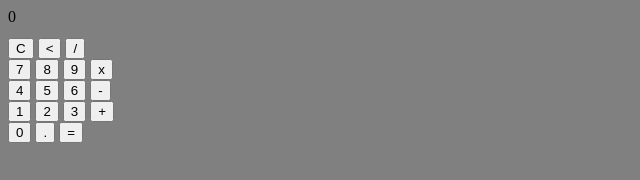
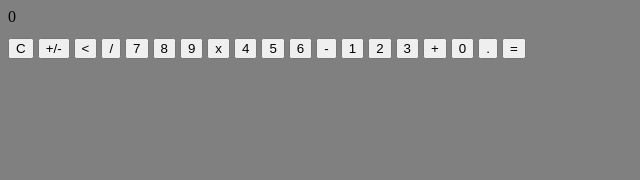
Before and after one commit to achoo-o/calculator, a plain HTML site: page index.html in a window 1280 px wide. Shown: the whole page, without its empty margins (0-640 px from the left). Drawn offline with Linux system fonts and the light colour scheme.

Commit message:
Place +/- button, get rid of divs

```diff
--- a/index.html
+++ b/index.html
@@ -5,47 +5,41 @@
             <meta name="viewport" content="width=device-width, initial-scale=1.0">
         </head>
         <body>
-            <div grid>
+            <div id="container">
+                <div id="calculator">
+                    <div id="equation"></div>
                     <div id="display">0</div>
 
                     <!-- 1st row -->
-                <div class = "firstRow">
-                    <button class="calcButton" value="clear">C</button>
+                    <button id="clear" class="calcButton" value="clear">C</button>
+                    <button class="calcButton" value="<">+/-</button>
                     <button class="calcButton" value="<"><</button>
                     <button class="calcButton" value="/">/</button>
-                </div>
 
                     <!-- 2nd row -->
-                <div class = "secondRow">
                     <button class="calcButton" value="7">7</button>
                     <button class="calcButton"value="8">8</button>
                     <button class="calcButton" value="9">9</button>
                     <button class="calcButton" value="*">x</button>
-                </div>
 
                     <!-- 3rd row -->
-                <div class = "thirdRow">
                     <button class="calcButton" value="4">4</button>
                     <button class="calcButton" value="5">5</button>
                     <button class="calcButton" value="6">6</button>
                     <button class="calcButton" value="-">-</button>
-                </div>
 
                     <!-- 4th row -->
-                <div class = "fourthRow">
                     <button class="calcButton" value="1">1</button>
                     <button class="calcButton" value="2">2</button>
                     <button class="calcButton" value="3">3</button>
                     <button class="calcButton" value="+">+</button>
-                </div>
 
                     <!-- last row -->
-                <div class = "lastRow">
                     <button class="calcButton" value="0">0</button>
                     <button class="calcButton" value=".">.</button>
                     <button class="calcButton" value="=">=</button>
+
                 </div>
-
             </div>
 
             <script src="calculator.js"></script>
```
Lines whose indentation alone changed are shown as unchanged.
